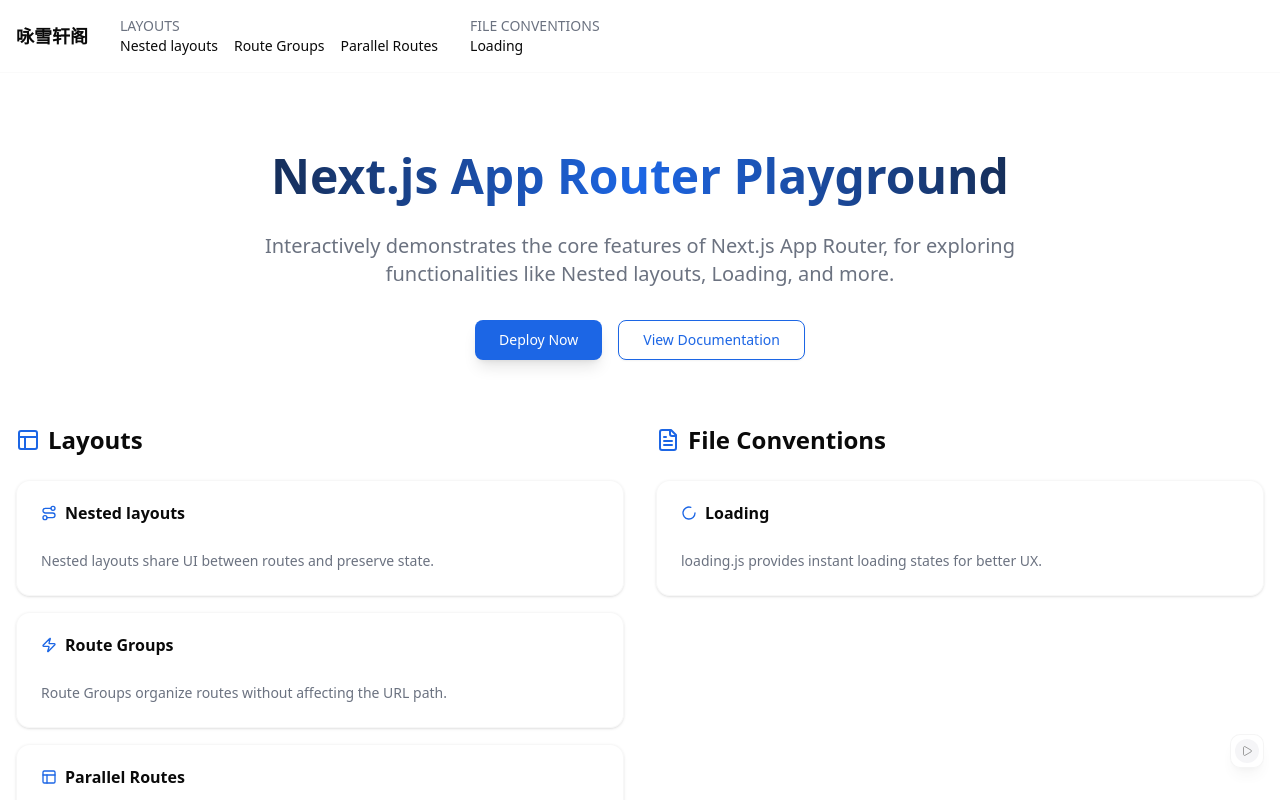
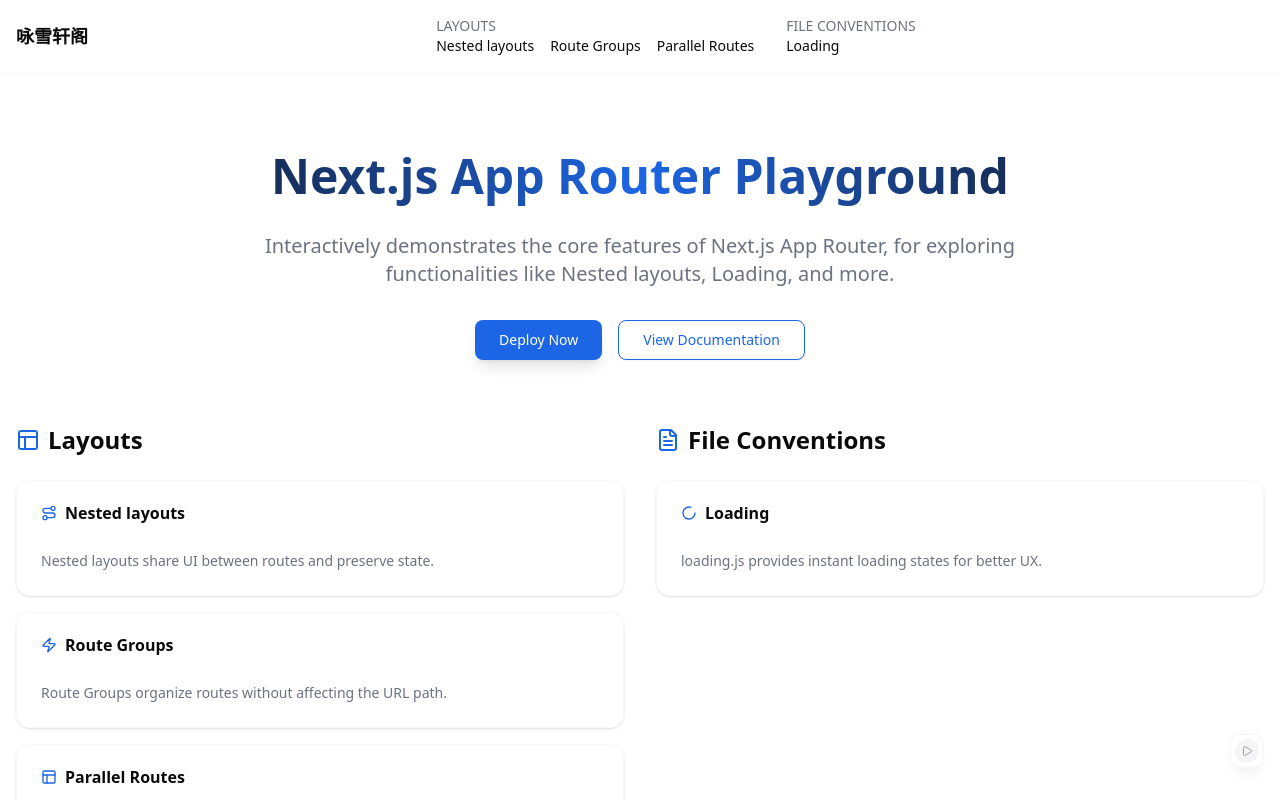
Before and after one commit to weiyuhl/next-app-router, a Next.js app: page / in a window 1280 px wide. Shown: the top 800 px of the page. Built offline with nearby package versions, Linux system fonts and the light colour scheme.

Commit message:
调整导航栏布局：标题保持左侧，菜单居中显示

```diff
--- a/src/components/Header.tsx
+++ b/src/components/Header.tsx
@@ -39,12 +39,16 @@
       <div className="container mx-auto px-4 py-4">
         {/* Desktop Layout */}
         <div className="hidden lg:flex items-center justify-between">
-          <div className="flex items-center space-x-8">
+          {/* 左侧标题 */}
+          <div className="flex items-center">
             <Link href="/">
               <div className="flex items-center">
                 <h1 className="text-lg font-semibold">咏雪轩阁</h1>
               </div>
             </Link>
+          </div>
+
+          {/* 居中菜单 */}
           <div className="flex items-center space-x-8">
             {navigationGroups.map((group) => (
               <div key={group.title} className="flex flex-col">
@@ -65,6 +69,10 @@
               </div>
             ))}
           </div>
+
+          {/* 右侧占位，保持菜单居中 */}
+          <div className="flex items-center">
+            {/* 可以在这里添加右侧内容，如用户头像、设置按钮等 */}
           </div>
         </div>
 
```
Lines whose indentation alone changed are shown as unchanged.
